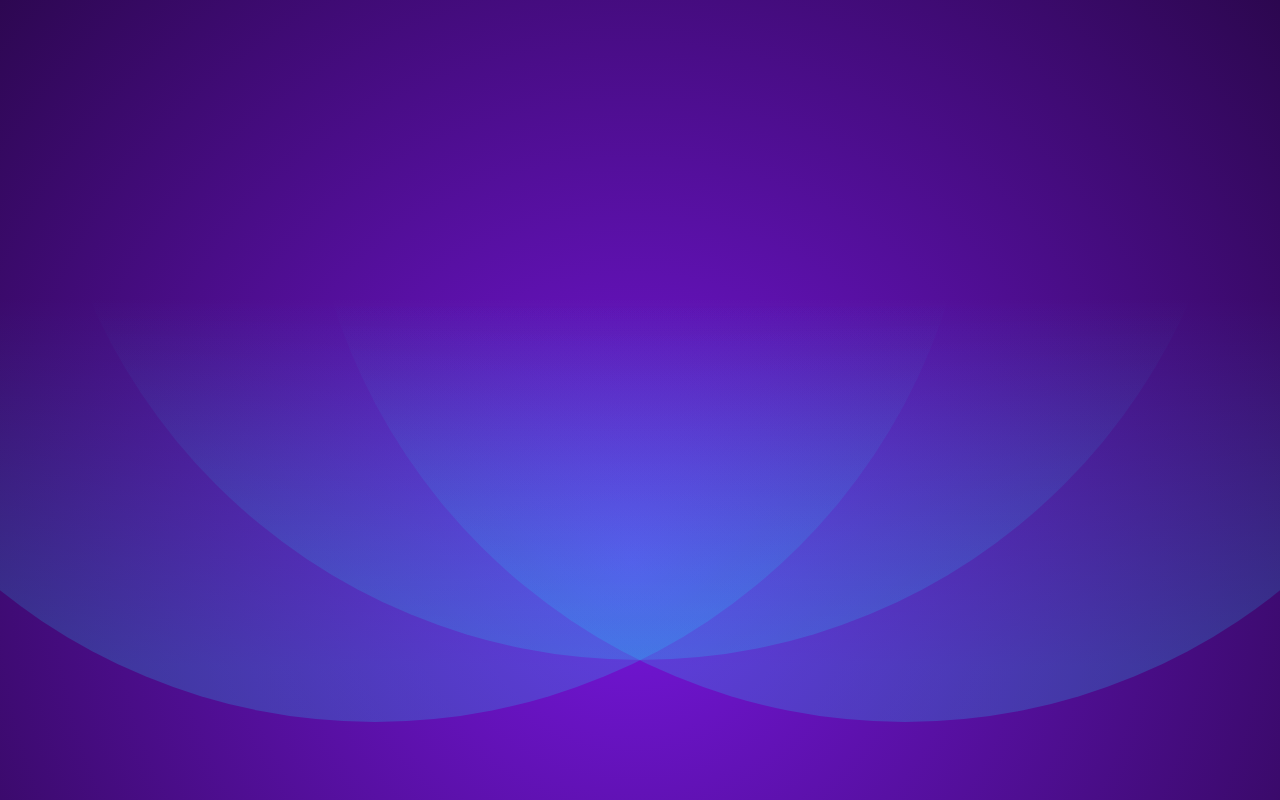
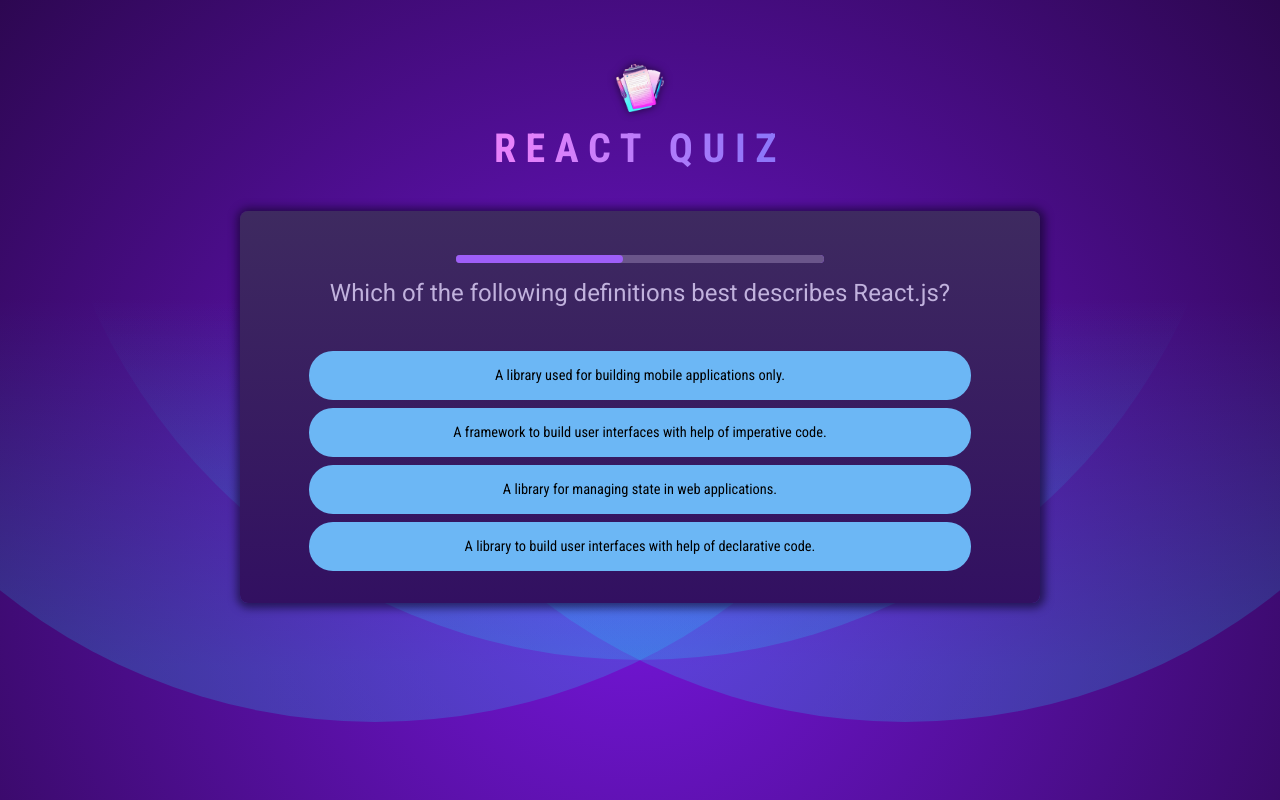
Before and after one commit to prohaskabr/quiz-app, a React (Vite) app: page / in a window 1280 px wide. Built offline with nearby package versions, Linux system fonts and the light colour scheme.

Commit message:
add questions with timer

```diff
--- a/src/App.jsx
+++ b/src/App.jsx
@@ -1,3 +1,13 @@
-function App() {}
+import Header from "./components/Header";
+import Quiz from "./components/Quiz";
+
+function App() {
+    return (<>
+        <Header />
+        <main>
+            <Quiz />
+        </main>
+    </>)
+}
 
 export default App;
--- /dev/null
+++ b/src/components/Header.jsx
@@ -0,0 +1,9 @@
+import logo from '../assets/quiz-logo.png'
+
+export default function Header() {
+    return (
+        <header>
+            <img src={logo} alt='Quiz logo' />
+            <h1>React Quiz</h1>
+        </header>)
+}
--- /dev/null
+++ b/src/components/QuestionTimer.jsx
@@ -0,0 +1,25 @@
+import { useEffect, useState } from "react";
+
+export default function QuestionTimer({ timeout, onTimeout }) {
+    const [remainingTime, setRemainingTime] = useState(timeout);
+
+    useEffect(() => {
+        console.log('SET TIMEOUT');
+        const timer = setTimeout(onTimeout, timeout);
+
+        return () => { clearTimeout(timer) };
+    }, [timeout, onTimeout]);
+
+    useEffect(() => {
+        console.log('SET INTERVAL');
+        const interval = setInterval(() => {
+            setRemainingTime(prev => prev - 50);
+        }, 50);
+
+        return () => clearInterval(interval);
+    }, []);
+
+    return (
+        <progress id="question-time" value={remainingTime} max={timeout} />
+    )
+}
--- /dev/null
+++ b/src/components/Quiz.jsx
@@ -0,0 +1,47 @@
+import { useState, useCallback } from "react"
+import DATA from '../questions.js'
+import quizFinished from '../assets/quiz-complete.png'
+import QuestionTimer from "./QuestionTimer.jsx";
+
+export default function Quiz() {
+    const [userAnswers, setUserAnswers] = useState([]);
+    const currentQuestionIndex = userAnswers.length;
+    const shuffledAnswers = [...DATA[currentQuestionIndex].answers];
+    shuffledAnswers.sort(() => Math.random() - 0.5);
+    const isFinished = currentQuestionIndex === DATA.length - 1;
+
+
+
+    const handleSelectAnswer = useCallback(function handleAnswer(selectedAnswer) {
+        console.log(DATA[currentQuestionIndex].answers[0] === selectedAnswer);
+        setUserAnswers(prev => {
+            return [...prev, selectedAnswer]
+        });
+    }, []);
+
+    const handleSkipAnswer = useCallback(() => handleSelectAnswer(null), [handleSelectAnswer]);
+
+    if (isFinished) {
+        return (<div id="summary">
+            <img src={quizFinished} alt="Trophy" />
+            <h2>Quiz Completed!</h2>
+        </div>)
+    }
+
+
+    return (
+        <div id="quiz">
+            <div id="question">
+                <QuestionTimer key={currentQuestionIndex} timeout={10000} onTimeout={handleSkipAnswer} />
+                <h2>{DATA[currentQuestionIndex].text}</h2>
+                <ul id="answers">
+                    {shuffledAnswers.map((a) => (
+                        <li key={a} className="answer" >
+                            <button onClick={() => handleSelectAnswer(a)}>{a}</button>
+                        </li>
+                    ))}
+                </ul>
+            </div>
+        </div>
+    )
+}
--- /dev/null
+++ b/src/questions.js
@@ -0,0 +1,72 @@
+export default [
+  {
+    id: 'q1',
+    text: 'Which of the following definitions best describes React.js?',
+    answers: [
+      'A library to build user interfaces with help of declarative code.',
+      'A library for managing state in web applications.',
+      'A framework to build user interfaces with help of imperative code.',
+      'A library used for building mobile applications only.',
+    ],
+  },
+  {
+    id: 'q2',
+    text: 'What purpose do React hooks serve?',
+    answers: [
+      'Enabling the use of state and other React features in functional components.',
+      'Creating responsive layouts in React applications.',
+      'Handling errors within the application.',
+      'Part of the Redux library for managing global state.',
+    ],
+  },
+  {
+    id: 'q3',
+    text: 'Can you identify what JSX is?',
+    answers: [
+      'A JavaScript extension that adds HTML-like syntax to JavaScript.',
+      'A JavaScript library for building dynamic user interfaces.',
+      'A specific HTML version that was explicitly created for React.',
+      'A tool for making HTTP requests in a React application.',
+    ],
+  },
+  {
+    id: 'q4',
+    text: 'What is the most common way to create a component in React?',
+    answers: [
+      'By defining a JavaScript function that returns a renderable value.',
+      'By defining a custom HTML tag in JavaScript.',
+      'By creating a file with a .jsx extension.',
+      'By using the "new" keyword followed by the component name.',
+    ],
+  },
+  {
+    id: 'q5',
+    text: 'What does the term "React state" imply?',
+    answers: [
+      'An object in a component that holds values and may cause the component to render on change.',
+      'The lifecycle phase a React component is in.',
+      'The overall status of a React application, including all props and components.',
+      'A library for managing global state in React applications.',
+    ],
+  },
+  {
+    id: 'q6',
+    text: 'How do you typically render list content in React apps?',
+    answers: [
+      'By using the map() method to iterate over an array of data and returning JSX.',
+      'By using the for() loop to iterate over an array of data and returning JSX.',
+      'By using the forEach() method to iterate over an array of data and returning JSX.',
+      'By using the loop() method to iterate over an array of data and returning JSX.',
+    ],
+  },
+  {
+    id: 'q7',
+    text: 'Which approach can NOT be used to render content conditionally?',
+    answers: [
+      'Using a the #if template syntax.',
+      'Using a ternary operator.',
+      'Using the && operator.',
+      'Using an if-else statement.',
+    ],
+  },
+];
```
